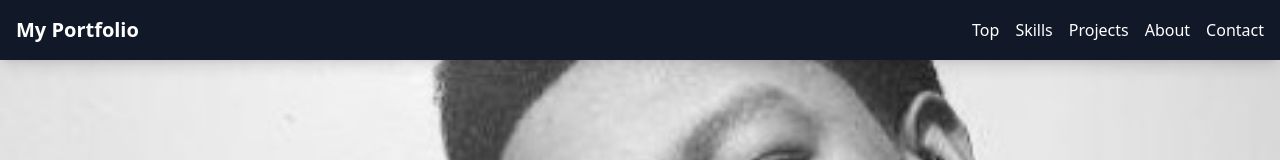
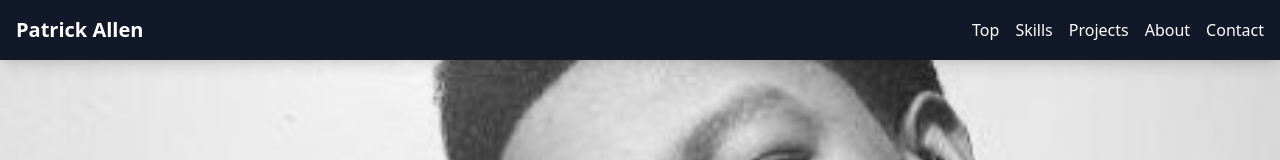
Before and after one commit to PatAll1305/Portfolio, a React (Vite) app in the folder my-portfolio/: page / in a window 1280 px wide. Shown: the top 160 px of the page. Built offline with nearby package versions, Linux system fonts and the light colour scheme.

Commit message:
Changed "My portfolio" to my name

```diff
--- a/my-portfolio/src/components/Header.tsx
+++ b/my-portfolio/src/components/Header.tsx
@@ -9,7 +9,7 @@ export default function Header() {
                     className="text-xl font-bold cursor-pointer hover:text-blue-400 transition-colors"
                     onClick={() => document.getElementById('skills')?.scrollIntoView({ behavior: 'smooth' })}
                 >
-                    My Portfolio
+                    Patrick Allen
                 </h1>
 
                 {/* Navigation Links */}
```
Also changed, not shown: 3 other files (tests, documents, lock files or other folders).
